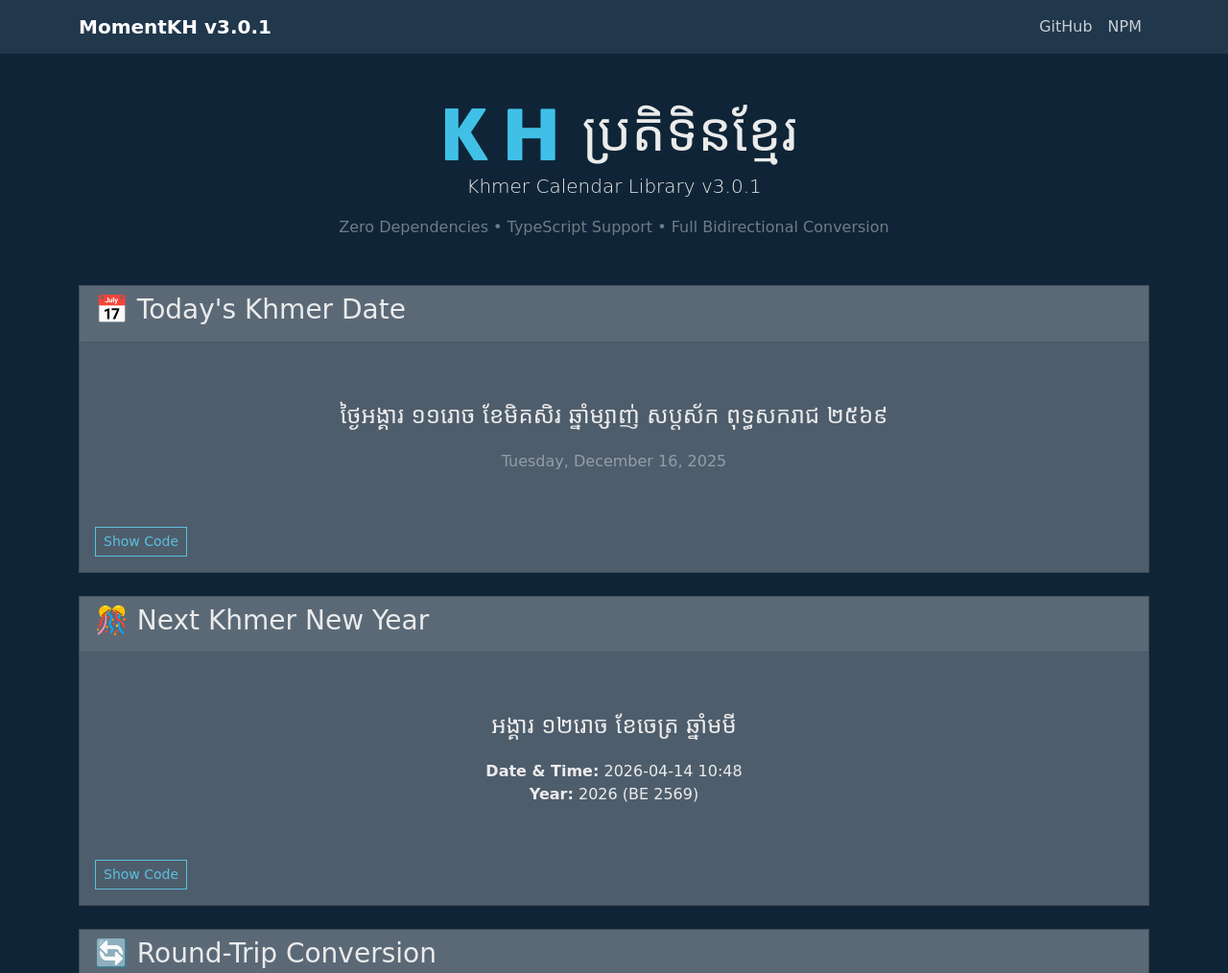
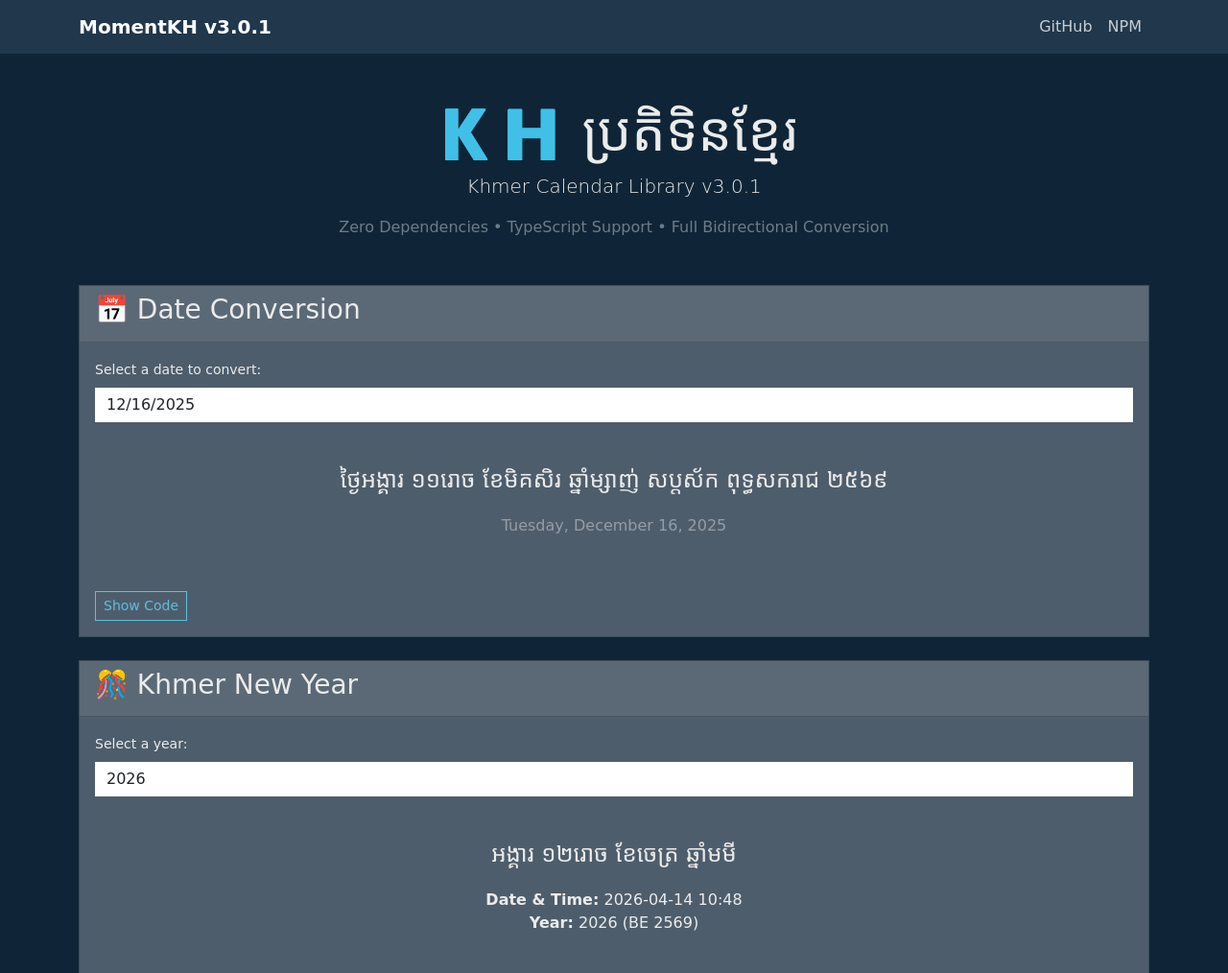
Before and after one commit to ThyrithSor/momentkh, a website: page index.html in a window 1280 px wide. Shown: the top 1014 px of the page at 96% size. Drawn offline with nearby package versions, Linux system fonts and the light colour scheme; a web font is replaced by a local one.

Commit message:
update index.html

```diff
--- a/index.html
+++ b/index.html
@@ -38,10 +38,6 @@
             <a class="navbar-brand" href="#">
                 <strong>MomentKH v3.0.1</strong>
             </a>
-            <button class="navbar-toggler" type="button" data-bs-toggle="collapse" data-bs-target="#navbarNav">
-                <span class="navbar-toggler-icon"></span>
-            </button>
-            <div class="collapse navbar-collapse" id="navbarNav">
             <ul class="navbar-nav ms-auto">
                 <li class="nav-item">
                     <a class="nav-link" href="https://github.com/ThyrithSor/momentkh" target="_blank">
@@ -55,7 +51,6 @@
                 </li>
             </ul>
         </div>
-        </div>
     </nav>
 
     <div class="container my-5">
@@ -65,39 +60,47 @@
             <p class="text-muted">Zero Dependencies • TypeScript Support • Full Bidirectional Conversion</p>
         </div>
 
-        <!-- Today's Date -->
+        <!-- Date Conversion with Picker -->
         <div class="card mb-4">
             <div class="card-header">
-                <h3>📅 Today's Khmer Date</h3>
+                <h3>📅 Date Conversion</h3>
             </div>
             <div class="card-body">
+                <div class="mb-3">
+                    <label for="datePicker" class="form-label">Select a date to convert:</label>
+                    <input type="date" class="form-control" id="datePicker" />
+                </div>
                 <div class="result-box">
                     <div class="pali text-center" id="todayKhmer">Loading...</div>
                     <p class="text-center text-muted mt-3" id="todayGregorian">Loading...</p>
                 </div>
                 <details class="mt-3">
                     <summary class="btn btn-sm btn-outline-info">Show Code</summary>
-                    <pre class="code-block mt-2"><code>const today = new Date();
-const khmer = momentkh.fromDate(today);
+                    <pre class="code-block mt-2"><code>const selectedDate = new Date('2024-12-17');
+const khmer = momentkh.fromDate(selectedDate);
 console.log(momentkh.format(khmer));</code></pre>
                 </details>
             </div>
         </div>
 
-        <!-- Next Year New Year -->
+        <!-- New Year with Year Picker -->
         <div class="card mb-4">
             <div class="card-header">
-                <h3>🎊 Next Khmer New Year</h3>
+                <h3>🎊 Khmer New Year</h3>
             </div>
             <div class="card-body">
+                <div class="mb-3">
+                    <label for="yearPicker" class="form-label">Select a year:</label>
+                    <input type="number" class="form-control" id="yearPicker" min="1900" max="2300" />
+                </div>
                 <div class="result-box">
                     <div class="pali text-center" id="nextNewYearKhmer">Loading...</div>
                     <p class="text-center mt-3" id="nextNewYearTime">Loading...</p>
                 </div>
                 <details class="mt-3">
                     <summary class="btn btn-sm btn-outline-info">Show Code</summary>
-                    <pre class="code-block mt-2"><code>const nextYear = new Date().getFullYear() + 1;
-const newYear = momentkh.getNewYear(nextYear);
+                    <pre class="code-block mt-2"><code>const selectedYear = 2025;
+const newYear = momentkh.getNewYear(selectedYear);
 console.log(`${newYear.year}-${newYear.month}-${newYear.day} ${newYear.hour}:${newYear.minute}`);</code></pre>
                 </details>
             </div>
@@ -172,24 +175,24 @@
             return `${info.year}-${pad(info.month)}-${pad(info.day)} ${pad(info.hour)}:${pad(info.minute)}`;
         }
 
-        // 1. Get Khmer date of today
-        function updateToday() {
-            const today = new Date();
-            const khmer = momentkh.fromDate(today);
+        // 1. Update date conversion based on picker
+        function updateToday(date) {
+            if (!date) date = new Date();
+            const khmer = momentkh.fromDate(date);
 
             document.getElementById('todayKhmer').textContent = momentkh.format(khmer);
             document.getElementById('todayGregorian').textContent =
-                `${today.toLocaleDateString('en-US', { weekday: 'long', year: 'numeric', month: 'long', day: 'numeric' })}`;
+                `${date.toLocaleDateString('en-US', { weekday: 'long', year: 'numeric', month: 'long', day: 'numeric' })}`;
 
-            console.log('1. Today\'s Khmer Date:');
+            console.log('1. Selected Date Khmer:');
             console.log(momentkh.format(khmer));
             console.log(khmer);
         }
 
-        // 2. Get Khmer New Year datetime of next year
-        function updateNextNewYear() {
-            const nextYear = new Date().getFullYear() + 1;
-            const newYear = momentkh.getNewYear(nextYear);
+        // 2. Update New Year based on year picker
+        function updateNextNewYear(year) {
+            if (!year) year = new Date().getFullYear() + 1;
+            const newYear = momentkh.getNewYear(year);
 
             // Convert to Khmer for display
             const khmerNewYear = momentkh.fromGregorian(
@@ -204,9 +207,9 @@
                 momentkh.format(khmerNewYear, 'W dN ខែm ឆ្នាំa');
             document.getElementById('nextNewYearTime').innerHTML =
                 `<strong>Date & Time:</strong> ${formatDateTime(newYear)}<br>` +
-                `<strong>Year:</strong> ${nextYear} (BE ${khmerNewYear.khmer.beYear})`;
+                `<strong>Year:</strong> ${year} (BE ${khmerNewYear.khmer.beYear})`;
 
-            console.log('2. Next Khmer New Year (' + nextYear + '):');
+            console.log('2. Khmer New Year (' + year + '):');
             console.log(formatDateTime(newYear));
             console.log(newYear);
         }
@@ -271,10 +274,18 @@
             console.log('MomentKH v3.0.1 Demo');
             console.log('='.repeat(80));
 
-            updateToday();
+            // Set default values for pickers
+            const today = new Date();
+            const nextYear = today.getFullYear() + 1;
+
+            document.getElementById('datePicker').valueAsDate = today;
+            document.getElementById('yearPicker').value = nextYear;
+
+            // Initial updates
+            updateToday(today);
             console.log('');
 
-            updateNextNewYear();
+            updateNextNewYear(nextYear);
             console.log('');
 
             updateRoundTrip();
@@ -283,6 +294,22 @@
             console.log('Live clock started...');
             console.log('='.repeat(80));
 
+            // Add event listeners for pickers
+            document.getElementById('datePicker').addEventListener('change', function(e) {
+                const selectedDate = e.target.valueAsDate;
+                if (selectedDate) {
+                    updateToday(selectedDate);
+                    updateRoundTrip();
+                }
+            });
+
+            document.getElementById('yearPicker').addEventListener('change', function(e) {
+                const selectedYear = parseInt(e.target.value);
+                if (selectedYear) {
+                    updateNextNewYear(selectedYear);
+                }
+            });
+
             // Start live clock
             updateLiveClock();
             setInterval(updateLiveClock, 1000);
```
Lines whose indentation alone changed are shown as unchanged.
